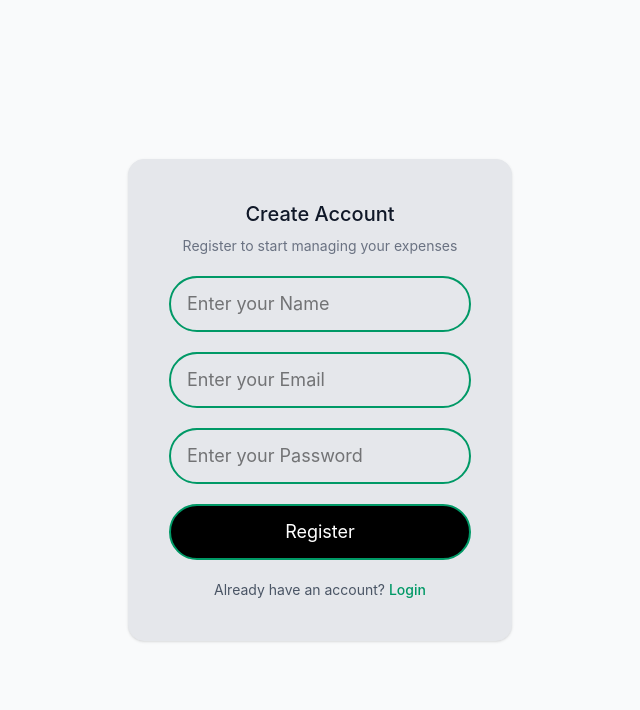
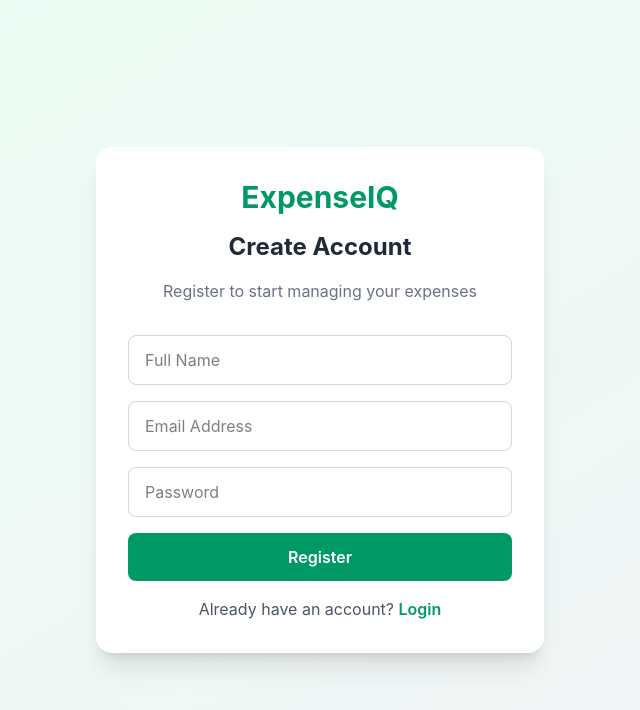
Before and after one commit to Dewankbadiger01/ExpenseIQ, a React (Vite) app: page /register in a window 1280 px wide. Shown: the top 710 px of the page, without its empty margins (320-960 px from the left). Built offline with nearby package versions, Linux system fonts and the light colour scheme.

Commit message:
Improve login and register UI

```diff
--- a/src/Pages/Auth/Login.jsx
+++ b/src/Pages/Auth/Login.jsx
@@ -36,40 +36,51 @@ const onSubmit = async (e) => {
   setPassword("");
 };
   return (
-   <div className="min-h-screen flex items-center justify-center bg-gray-50 px-4">
-      <div className="bg-gray-200 border border-gray-200 rounded-2xl p-10 w-full max-w-sm shadow-sm">
+<div className="min-h-screen flex items-center justify-center bg-gradient-to-br from-emerald-50 to-gray-100 px-4">
+<div className="bg-white rounded-2xl p-8 w-full max-w-md shadow-xl">
           <form
           onSubmit={onSubmit}
           className="flex flex-col items-center gap-5"
         >
+          <h2 className="text-center text-emerald-600 text-3xl font-bold mb-2">
+  ExpenseIQ
+</h2>
           <h1 className="text-center text-xl font-medium text-gray-900 mb-1">Welcome back</h1>
         <p className="text-center text-sm text-gray-500 mb-8">Sign in to your account</p>
          <input
   type="email"
-            placeholder="Enter your Email"
+  placeholder="Email Address"
   value={email}
   onChange={(e) => setEmail(e.target.value)}
   required
-            className="outline-none text-xl border-2 border-emerald-600 rounded-full py-3 px-4 placeholder:text-gray-500"
+  className="w-full border border-gray-300 rounded-lg px-4 py-3 mb-4 focus:outline-none focus:ring-2 focus:ring-emerald-500"
 />
 
        <input
   type="password"
-            placeholder="Enter your Password"
+  placeholder="Password"
   value={password}
   onChange={(e) => setPassword(e.target.value)}
   required
-            className="outline-none text-xl border-2 border-emerald-600 rounded-full py-3 px-4 placeholder:text-gray-500"
+  className="w-full border border-gray-300 rounded-lg px-4 py-3 mb-5 focus:outline-none focus:ring-2 focus:ring-emerald-500"
 />
 
          <button
   type="submit"
-            className="w-full bg-black text-white text-xl border-2 border-emerald-600 rounded-full py-3 px-5 hover:bg-gray-800 transition"
+  className="w-full bg-emerald-600 hover:bg-emerald-700 text-white font-semibold py-3 rounded-lg transition duration-300"
 >
   Log In
 </button>
-          <p className="text-center text-sm"> Don't have an account?{" "} <button type="button" onClick={() => navigate("/register")} className="text-emerald-600 hover:underline" > Register </button> </p>
-        </form>
+<p className="text-center mt-5 text-gray-600">
+  Don't have an account?{" "}
+  <button
+    type="button"
+    onClick={() => navigate("/register")}
+    className="text-emerald-600 font-semibold hover:underline"
+  >
+    Register
+  </button>
+</p>        </form>
       </div>
     </div>
   );
--- a/src/Pages/Auth/Register.jsx
+++ b/src/Pages/Auth/Register.jsx
@@ -39,66 +39,67 @@ const Register = () => {
 };
 
   return (
-    <div className="min-h-screen flex items-center justify-center bg-gray-50 px-4">
-      <div className="bg-gray-200 border border-gray-200 rounded-2xl p-10 w-full max-w-sm shadow-sm">
-        <form
-          onSubmit={handleSubmit}
-          className="flex flex-col gap-5"
-        >
-          <div className="text-center">
-            <h1 className="text-xl font-medium text-gray-900">
+  <div className="min-h-screen flex items-center justify-center bg-gradient-to-br from-emerald-50 to-gray-100 px-4">
+    <div className="bg-white rounded-2xl p-8 w-full max-w-md shadow-xl hover:shadow-2xl transition duration-300">
+      <form onSubmit={handleSubmit} className="flex flex-col gap-4">
+
+        <h2 className="text-center text-emerald-600 text-3xl font-bold">
+          ExpenseIQ
+        </h2>
+
+        <h1 className="text-center text-2xl font-bold text-gray-800">
           Create Account
         </h1>
 
-            <p className="text-sm text-gray-500 mt-2">
+        <p className="text-center text-gray-500 mb-4">
           Register to start managing your expenses
         </p>
-          </div>
 
         <input
           type="text"
-            placeholder="Enter your Name"
+          placeholder="Full Name"
           value={name}
           onChange={(e) => setName(e.target.value)}
           required
-            className="outline-none text-lg border-2 border-emerald-600 rounded-full py-3 px-4"
+          className="w-full border border-gray-300 rounded-lg px-4 py-3 focus:outline-none focus:ring-2 focus:ring-emerald-500"
         />
 
         <input
           type="email"
-            placeholder="Enter your Email"
+          placeholder="Email Address"
           value={email}
           onChange={(e) => setEmail(e.target.value)}
           required
-            className="outline-none text-lg border-2 border-emerald-600 rounded-full py-3 px-4"
+          className="w-full border border-gray-300 rounded-lg px-4 py-3 focus:outline-none focus:ring-2 focus:ring-emerald-500"
         />
 
         <input
           type="password"
-            placeholder="Enter your Password"
+          placeholder="Password"
           value={password}
           onChange={(e) => setPassword(e.target.value)}
           required
-            className="outline-none text-lg border-2 border-emerald-600 rounded-full py-3 px-4"
+          className="w-full border border-gray-300 rounded-lg px-4 py-3 focus:outline-none focus:ring-2 focus:ring-emerald-500"
         />
 
         <button
           type="submit"
-            className="w-full bg-black text-white text-lg border-2 border-emerald-600 rounded-full py-3 hover:bg-gray-800 transition"
+          className="w-full bg-emerald-600 hover:bg-emerald-700 text-white font-semibold py-3 rounded-lg transition duration-300"
         >
           Register
         </button>
 
-          <p className="text-center text-sm text-gray-600">
+        <p className="text-center text-gray-600">
           Already have an account?{" "}
           <button
             type="button"
             onClick={() => navigate("/login")}
-              className="text-emerald-600 font-medium hover:underline"
+            className="text-emerald-600 font-semibold hover:underline"
           >
             Login
           </button>
         </p>
+
       </form>
     </div>
   </div>
```
Lines whose indentation alone changed are shown as unchanged.
